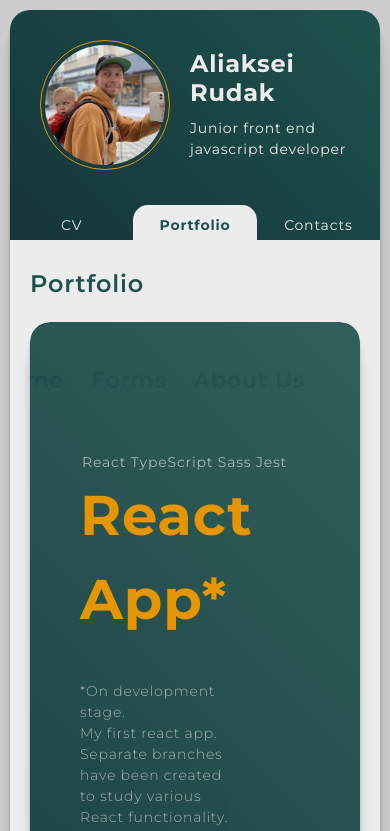
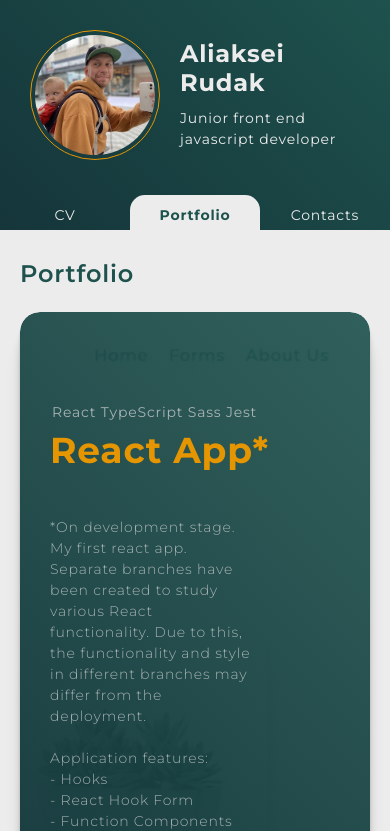
Before and after one commit to lexarudak/cv, a website built with webpack: page src/index.html in a window 390 px wide. Both pictures are taken after a click on the element "Portfolio". Shown: the top 831 px of the page. Built offline with nearby package versions, Linux system fonts and the light colour scheme.

Commit message:
feat: improve responsive design

```diff
--- a/src/style/components/_button.scss
+++ b/src/style/components/_button.scss
@@ -1,4 +1,5 @@
 .button {
+  user-select: none;
   display: inline-flex;
   border: 1px solid $active-color;
   border-radius: 10px;
--- a/src/style/components/_list.scss
+++ b/src/style/components/_list.scss
@@ -32,7 +32,7 @@
     color: $font-medium;
   }
 
-  &___double-item {
+  &__double-item {
     margin-top: 5px;
   }
 
@@ -40,4 +40,12 @@
     color: $active-color;
   }
 
+  &.contact-list &__double-item {
+    @media (max-width: 550px) {
+      display: flex;
+      flex-direction: column;
+      margin-top: 20px;
+    }
+  }
+
 }
--- a/src/style/components/_project_card.scss
+++ b/src/style/components/_project_card.scss
@@ -16,12 +16,24 @@
     flex-direction: column;
     background: $gradient-main-trans;
     border-radius: 20px;
+
+    @media (max-width: 550px) {
+      padding: 50px 30px 30px;
+    }
   }
 
   &__title {
     font-size: 56px;
     color: $active-color;
     order: 2;
+
+    @media (max-width: 550px) {
+      font-size: 46px;
+    }
+
+    @media (max-width: 390px) {
+      font-size: 36px;
+    }
   }
 
   &__stack {
@@ -30,7 +42,10 @@
     margin-left: 2px;
     color: $cv-bg-trans-70;
     order: 1;
-    // font-weight: bold;
+
+    @media (max-width: 550px) {
+      margin-top: 40px;
+    }
   }
 
   &__text {
@@ -57,6 +72,10 @@
     margin-left: 10px;
     transition: .2s;
     width: 0px;
+
+    @media (max-width: 550px) {
+      margin-top: 15px;
+    }
   }
 
   &__link:hover {
--- a/src/style/layout/_body.scss
+++ b/src/style/layout/_body.scss
@@ -16,7 +16,8 @@
     border-radius: 20px;
 
   @media (max-width: 460px) {
-    margin: 10px;
+    margin: 0px;
+    border-radius: 0px;
   }
   }
 
--- a/src/style/layout/_nav.scss
+++ b/src/style/layout/_nav.scss
@@ -1,4 +1,5 @@
 .nav {
+  user-select: none;
   width: 100%;
   display: flex;
   justify-content: space-between;
@@ -15,7 +16,7 @@
     }
 
   &__button {
-    transition: .2s;
+    transition: background-color .2s;
     width: 33.33%;
     display: flex;
     align-items: center;
--- a/src/ts/components/projectCard.ts
+++ b/src/ts/components/projectCard.ts
@@ -9,7 +9,6 @@ class ProjectCard {
   }
 
   private makeCard() {
-    console.log('done');
     const card = document.createElement('div');
     card.classList.add(ClassList.projectCard);
     card.style.backgroundImage = this.projectInfo.photo;
--- a/src/ts/enums/classList.ts
+++ b/src/ts/enums/classList.ts
@@ -21,6 +21,7 @@ const enum ClassList {
   projectCardLinkList = 'project-card__link-list',
   projectCardLink = 'project-card__link',
   projectCardStack = 'project-card__stack',
+  contactList = 'contact-list',
 }
 
 export default ClassList;
--- a/src/ts/nav.ts
+++ b/src/ts/nav.ts
@@ -18,18 +18,24 @@ class Nav {
     this.portfolioBtn = this.createNavButton(PageNames.portfolio);
     this.contactsBtn = this.createNavButton(PageNames.contacts);
 
-    this.cvPage = new CvPage();
     this.portfolioPage = new PortfolioPage();
+    this.cvPage = new CvPage(this.goTo.bind(this));
     this.contactsPage = new ContactsPage();
   }
 
-  private createNavButton(name: PageNames) {
+  private goTo(pageName: PageNames) {
+    this.swipePage(pageName);
+    this.changeActiveButton(pageName);
+  }
+
+  private createNavButton(pageName: PageNames) {
     const btn = document.createElement('div');
     btn.classList.add(ClassList.navButton);
-    btn.id = name;
-    btn.innerText = name;
-    btn.addEventListener('click', () => this.swipePage(name));
-    btn.addEventListener('click', () => this.changeActiveButton(name));
+    btn.id = pageName;
+    btn.innerText = pageName;
+    btn.addEventListener('click', () => {
+      if (!btn.classList.contains(ClassList.navButtonActive)) this.goTo(pageName);
+    });
     return btn;
   }
 
--- a/src/ts/pages/contactsPage.ts
+++ b/src/ts/pages/contactsPage.ts
@@ -10,7 +10,7 @@ class ContactsPage extends Page {
 
   protected makeContent() {
     const contactList = document.createElement('ul');
-    contactList.classList.add(ClassList.list, ClassList.pageInner);
+    contactList.classList.add(ClassList.list, ClassList.pageInner, ClassList.contactList);
     contactList.setAttribute('itemscope', '');
     contactList.setAttribute('itemtype', 'http://schema.org/Organization');
     contactList.innerHTML = contacts;
--- a/src/ts/pages/cvPage.ts
+++ b/src/ts/pages/cvPage.ts
@@ -15,23 +15,35 @@ import code from '../htmlSections/code';
 import skills from '../htmlSections/skills';
 
 class CvPage extends Page {
-  constructor() {
+  goTo;
+
+  constructor(goTo: (name: PageNames) => void) {
     super(PageNames.cv);
+    this.goTo = goTo;
   }
 
   protected makeContent() {
+    hljs.registerLanguage('typescript', typescript);
+
     const cv = document.createElement('div');
     cv.classList.add(ClassList.pageInner);
-    hljs.registerLanguage('typescript', typescript);
+
+    const portfolioSection = new CvSection(CvSections.portfolio, portfolio).draw();
+    portfolioSection.addEventListener('click', () => {
+      this.goTo(PageNames.portfolio);
+      window.scrollTo(0, 0);
+    });
+
     cv.append(
       new CvSection(CvSections.summary, summary).draw(),
       new CvSection(CvSections.education, education).draw(),
-      new CvSection(CvSections.portfolio, portfolio).draw(),
+      portfolioSection,
       new CvSection(CvSections.codeExample, codeExample).draw(),
       new CvSection(CvSections.skills, skills).draw(),
       new CvSection(CvSections.professionalExperience, professionalExperience).draw(),
       new CvSection(CvSections.languages, languages).draw()
     );
+
     const codeContainer = cv.querySelector('code');
     if (codeContainer) {
       codeContainer.innerHTML = code;
```
